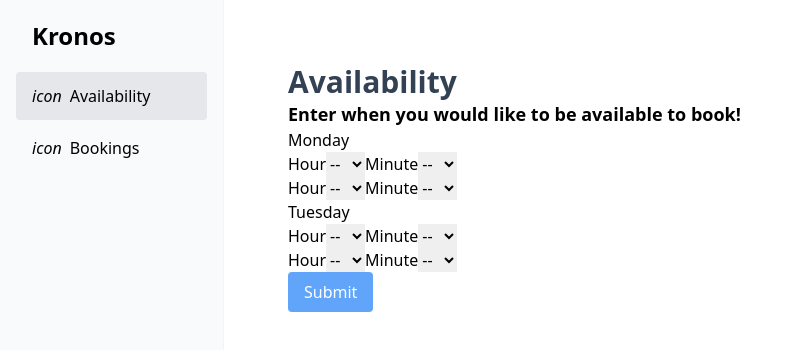
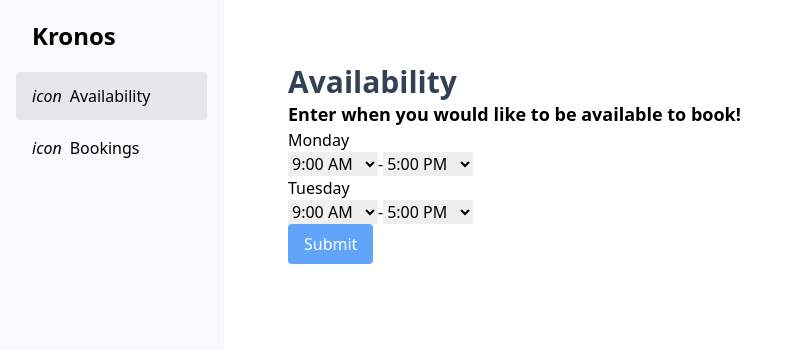
Before and after one commit to Mitchell-Moore/kronos-web, a React (Vite) app: page /availability in a window 1280 px wide. Shown: the top 350 px of the page, without its empty margins (0-787 px from the left). Built offline with nearby package versions, Linux system fonts and the light colour scheme.

Commit message:
update time input to have start and end selects that can update and default times if null is passed

```diff
--- a/src/components/TimeInput.tsx
+++ b/src/components/TimeInput.tsx
@@ -1,36 +1,42 @@
-import React from 'react';
+import React, { useState } from 'react';
 
 interface TimeInputProps {
-  dateTime: Date | null;
+  startTime: Date | null;
+  endTime: Date | null;
+  times: string[];
 }
 
 const TimeInput: React.FC<TimeInputProps> = (props) => {
-  let hour = '--';
-  let minute = '--';
-  let am_pm = 'am';
+  const [selectedStartTime, setSelectedStartTime] = useState(
+    props.startTime !== null
+      ? props.startTime.toLocaleString('en-US', {
+          hour: 'numeric',
+          minute: 'numeric',
+          hour12: true,
+        })
+      : '9:00 AM'
+  );
 
-  if (props.dateTime) {
-    hour = (props.dateTime.getHours() % 12).toString();
-    minute = props.dateTime.getMinutes().toString();
-    am_pm = props.dateTime.getHours() >= 12 ? 'pm' : 'am';
-  }
-
-  const times = [1, 2, 3, 4, 5, 6, 7, 8, 9, 10, 11, 12];
-  /**
-   * TODO:
-   *    1. Add Split button for AM PM
-   *        a. How do you do if statements in code???
-   *    3. How do you emit values to parent during submit??
-   *
-   */
+  const [selectedEndTime, setSelectedEndTime] = useState(
+    props.endTime !== null
+      ? props.endTime.toLocaleString('en-US', {
+          hour: 'numeric',
+          minute: 'numeric',
+          hour12: true,
+        })
+      : '5:00 PM'
+  );
 
   return (
     <div className="flex flex-row">
       <div>
-        <label htmlFor="hour">Hour</label>
-        <select name="hour" id="hour" value={hour}>
-          <option value="--">--</option>
-          {times.map((value, index) => {
+        <select
+          name="start"
+          id="start"
+          value={selectedStartTime}
+          onChange={(e) => setSelectedStartTime(e.target.value)}
+        >
+          {props.times.map((value, index) => {
             return (
               <option value={value} key={index}>
                 {value}
@@ -38,12 +44,14 @@ const TimeInput: React.FC<TimeInputProps> = (props) => {
             );
           })}
         </select>
-      </div>
-      <div>
-        <label htmlFor="minute">Minute</label>
-        <select name="minute" id="minute" value={minute}>
-          <option value="--">--</option>
-          {times.map((value, index) => {
+        -
+        <select
+          name="end"
+          id="end"
+          value={selectedEndTime}
+          onChange={(e) => setSelectedEndTime(e.target.value)}
+        >
+          {props.times.map((value, index) => {
             return (
               <option value={value} key={index}>
                 {value}
--- a/src/pages/availability/Availability.tsx
+++ b/src/pages/availability/Availability.tsx
@@ -16,6 +16,21 @@ const Availability: React.FC<AvailabilityProps> = (props) => {
     setIsLoading(false);
   };
 
+  let defaultTimes: string[] = [];
+  let curTime = new Date();
+  curTime.setHours(0, 0, 0, 0);
+  let endTime = new Date();
+  endTime.setHours(23, 59, 0, 0);
+  while (endTime > curTime) {
+    defaultTimes.push(
+      curTime.toLocaleString('en-US', {
+        hour: 'numeric',
+        minute: 'numeric',
+        hour12: true,
+      })
+    );
+    curTime = new Date(curTime.getTime() + 15 * 60000);
+  }
   return (
     <div className="w-full p-16">
       <div className="text-3xl font-bold text-slate-700">Availability</div>
@@ -36,8 +51,11 @@ const Availability: React.FC<AvailabilityProps> = (props) => {
             return (
               <div className="flex flex-col" key={index}>
                 <label htmlFor="email">{value.day}</label>
-                <TimeInput dateTime={value.startTime}></TimeInput>
-                <TimeInput dateTime={value.endTime}></TimeInput>
+                <TimeInput
+                  startTime={value.startTime}
+                  endTime={value.endTime}
+                  times={defaultTimes}
+                ></TimeInput>
               </div>
             );
           })}
```
